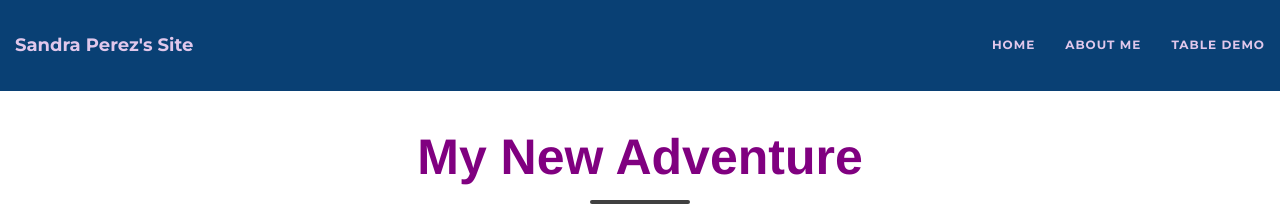
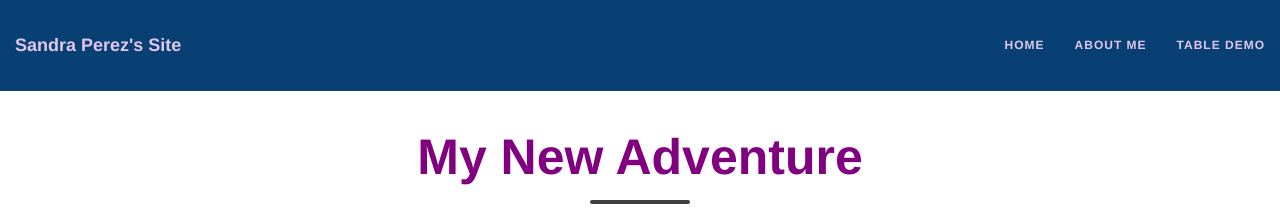
Before and after one commit to sandralili/mygithub, a Jekyll site: the page built from index.md, in a window 1280 px wide. Shown: the top 221 px of the page. Built offline with Jekyll 4.4.1, drawn with Linux system fonts in a browser that asks for light colours; nearby versions of some CDN libraries; comment, search, counter and statistics services are not loaded.

Commit message:
Update main.css

```diff
--- a/css/main.css
+++ b/css/main.css
@@ -96,7 +96,7 @@ img {
 .navbar-custom {
   background: #094074;
   border-bottom: 1px solid #094074;
-  font-family: 'Montserrat', 'Helvetica', sans-serif;
+  font-family: 'Architects Daughter', 'Helvetica Neue', Helvetica, Arial, serif;
 }
 
 .navbar-custom .nav li a {
```
